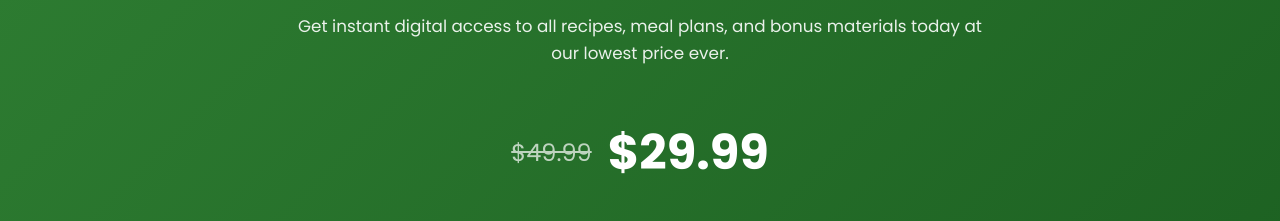
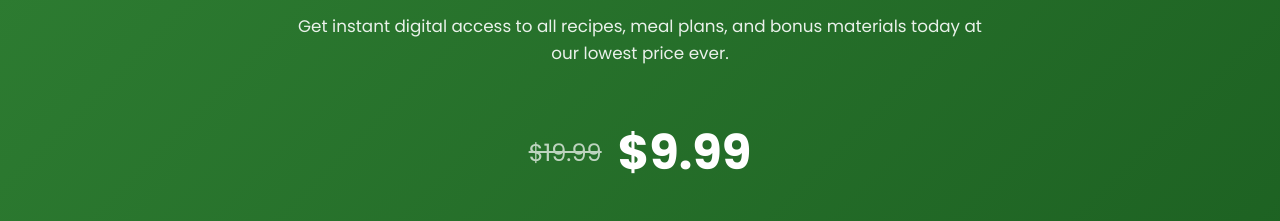
Before and after one commit to poorman718/Healthy-and-Delicious-Recipes, a plain HTML site: page index.html in a window 1280 px wide. Shown: the part 3572-3793 px from the top of the page. Drawn offline with Linux system fonts and the light colour scheme.

Commit message:
Update index.html

```diff
--- a/index.html
+++ b/index.html
@@ -861,8 +861,8 @@
             <p class="section-subtitle">Get instant digital access to all recipes, meal plans, and bonus materials today at our lowest price ever.</p>
 
             <div class="price-container">
-                <div class="old-price">$49.99</div>
-                <div class="new-price">$29.99</div>
+                <div class="old-price">$19.99</div>
+                <div class="new-price">$9.99</div>
             </div>
 
             <div class="countdown" id="countdown">
```
